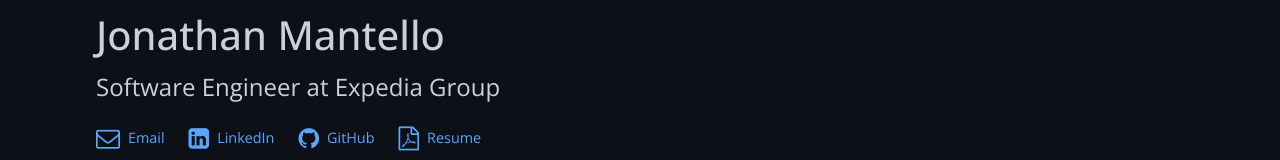
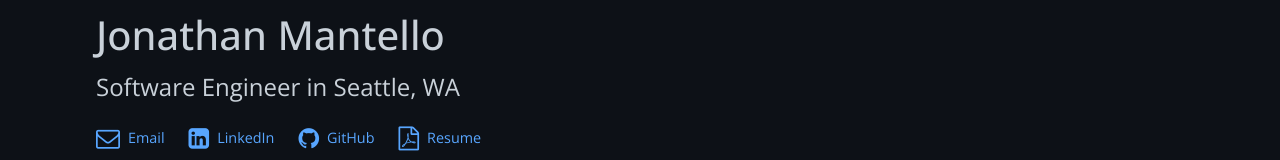
Before and after one commit to JMantello/JMantello.github.io, a plain HTML site: page index.html in a window 1280 px wide. Shown: the part 122-282 px from the top of the page. Drawn offline with nearby package versions, Linux system fonts and the light colour scheme.

Commit message:
update headline

```diff
--- a/index.html
+++ b/index.html
@@ -58,7 +58,7 @@
   <main class="page-width">
     <section id="about">
       <h1>Jonathan Mantello</h1>
-      <h2>Software Engineer at Expedia Group</h2>
+      <h2>Software Engineer in Seattle, WA</h2>
       <div class="contact-links">
         <a href="mailto:jonathan.mantello@gmail.com" target="_blank" class="link">
           <i class="fa fa-envelope-o"></i>
```
